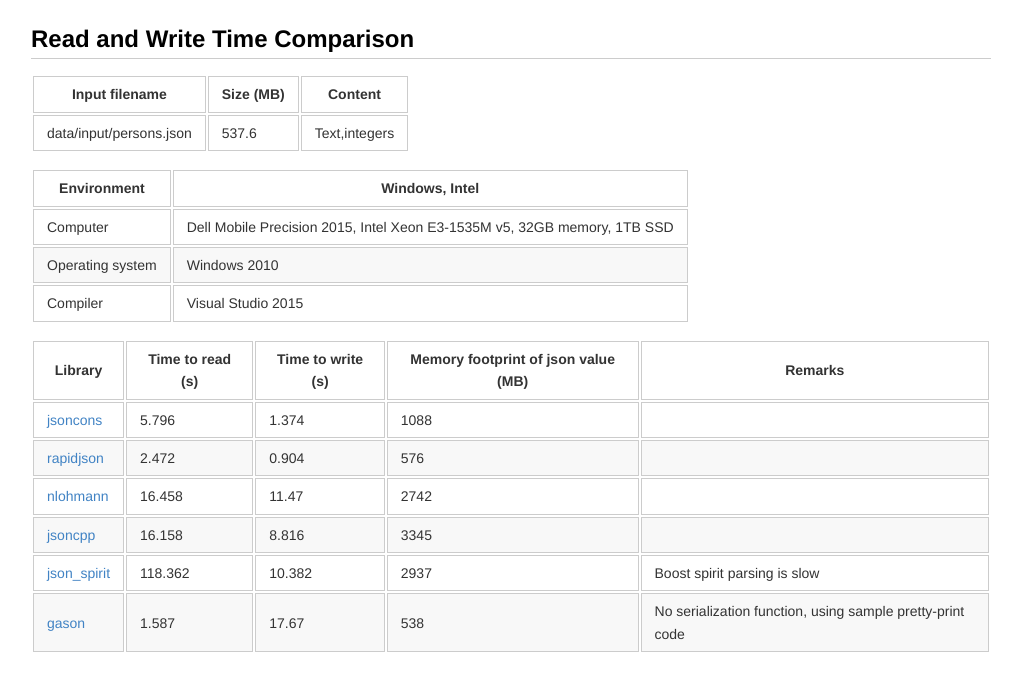
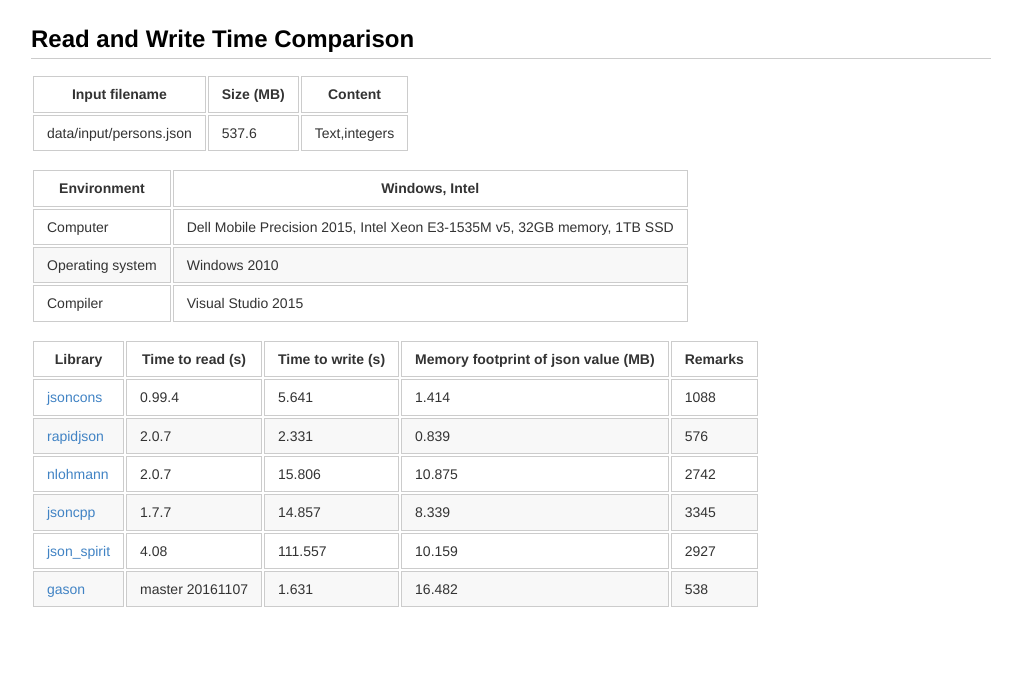
Before and after one commit to sharpglasses/json_benchmarks, a plain HTML site: page report/performance.html in a window 1280 px wide. Shown: the whole page, without its empty margins (129-1149 px from the left). Drawn offline with Linux system fonts and the light colour scheme.

Commit message:
Include version in report

```diff
--- a/report/performance.html
+++ b/report/performance.html
@@ -523,45 +523,45 @@
 <tbody>
 <tr>
 <td><a href="https://github.com/danielaparker/jsoncons">jsoncons</a></td>
-<td>5.796</td>
-<td>1.374</td>
+<td>0.99.4</td>
+<td>5.641</td>
+<td>1.414</td>
 <td>1088</td>
-<td></td>
 </tr>
 <tr>
 <td><a href="https://github.com/miloyip/rapidjson">rapidjson</a></td>
-<td>2.472</td>
-<td>0.904</td>
+<td>2.0.7</td>
+<td>2.331</td>
+<td>0.839</td>
 <td>576</td>
-<td></td>
 </tr>
 <tr>
 <td><a href="https://github.com/nlohmann/json">nlohmann</a></td>
-<td>16.458</td>
-<td>11.47</td>
+<td>2.0.7</td>
+<td>15.806</td>
+<td>10.875</td>
 <td>2742</td>
-<td></td>
 </tr>
 <tr>
 <td><a href="https://github.com/open-source-parsers/jsoncpp">jsoncpp</a></td>
-<td>16.158</td>
-<td>8.816</td>
+<td>1.7.7</td>
+<td>14.857</td>
+<td>8.339</td>
 <td>3345</td>
-<td></td>
 </tr>
 <tr>
 <td><a href="http://www.codeproject.com/Articles/20027/JSON-Spirit-A-C-JSON-Parser-Generator-Implemented">json_spirit</a></td>
-<td>118.362</td>
-<td>10.382</td>
-<td>2937</td>
-<td>Boost spirit parsing is slow</td>
+<td>4.08</td>
+<td>111.557</td>
+<td>10.159</td>
+<td>2927</td>
 </tr>
 <tr>
 <td><a href="https://github.com/vivkin/gason">gason</a></td>
-<td>1.587</td>
-<td>17.67</td>
+<td>master 20161107</td>
+<td>1.631</td>
+<td>16.482</td>
 <td>538</td>
-<td>No serialization function, using sample pretty-print code</td>
 </tr>
 </tbody>
 </table>
```
Also changed, not shown: 10 other files.
